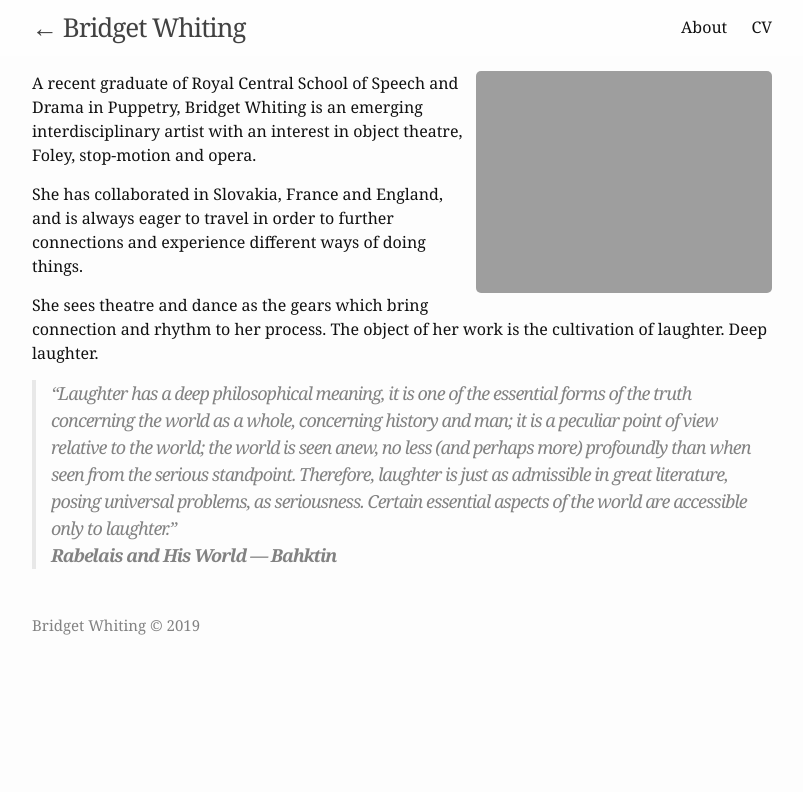
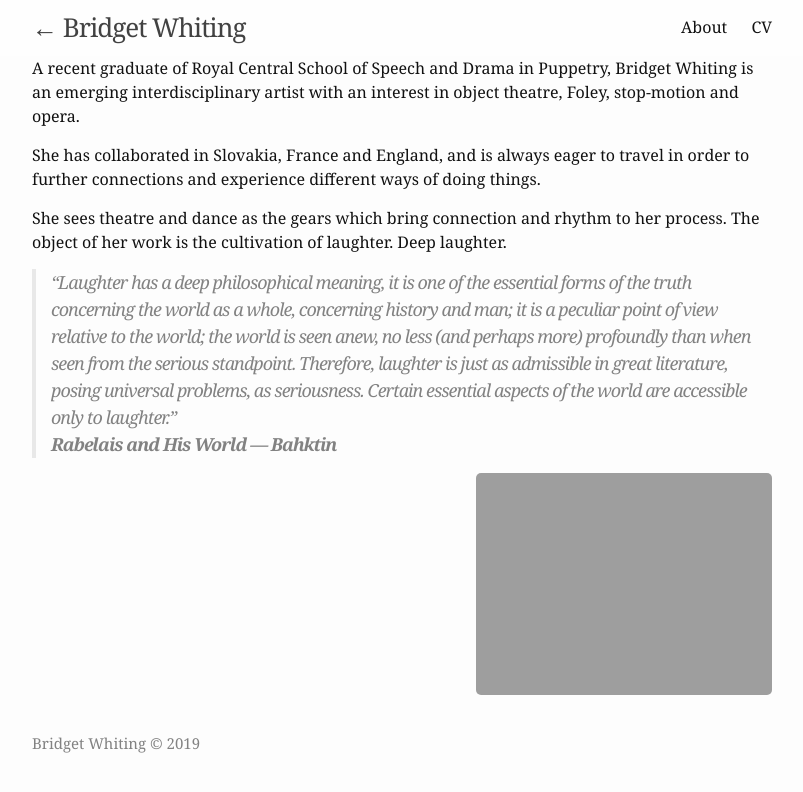
Before and after one commit to markwhiting/bridget, a Jekyll site: the page built from about.markdown, in a window 1280 px wide. Shown: the top 792 px of the page, without its empty margins (238-1041 px from the left). Built offline with Jekyll 4.4.1, drawn with Linux system fonts in a browser that asks for light colours.

Commit message:
image placement

```diff
--- a/about.markdown
+++ b/about.markdown
@@ -3,8 +3,6 @@ layout: default
 title: About
 permalink: /about
 ---
-
-<img class="heroImage" src="{{ "/assets/Other/foxy long distance.jpeg" | absolute_url }}" />
 
 A recent graduate of Royal Central School of Speech and Drama in Puppetry, Bridget Whiting is an emerging interdisciplinary artist with an interest in object theatre, Foley, stop-motion and opera.
 
@@ -14,3 +12,6 @@ She sees theatre and dance as the gears which bring connection and rhythm to her
 
 > “Laughter has a deep philosophical meaning, it is one of the essential forms of the truth concerning the world as a whole, concerning history and man; it is a peculiar point of view relative to the world; the world is seen anew, no less (and perhaps more) profoundly than when seen from the serious standpoint. Therefore, laughter is just as admissible in great literature, posing universal problems, as seriousness. Certain essential aspects of the world are accessible only to laughter.”
 > **Rabelais and His World — Bahktin**
+
+
+<img class="heroImage" src="{{ "/assets/Other/foxy long distance.jpeg" | absolute_url }}" />
```
